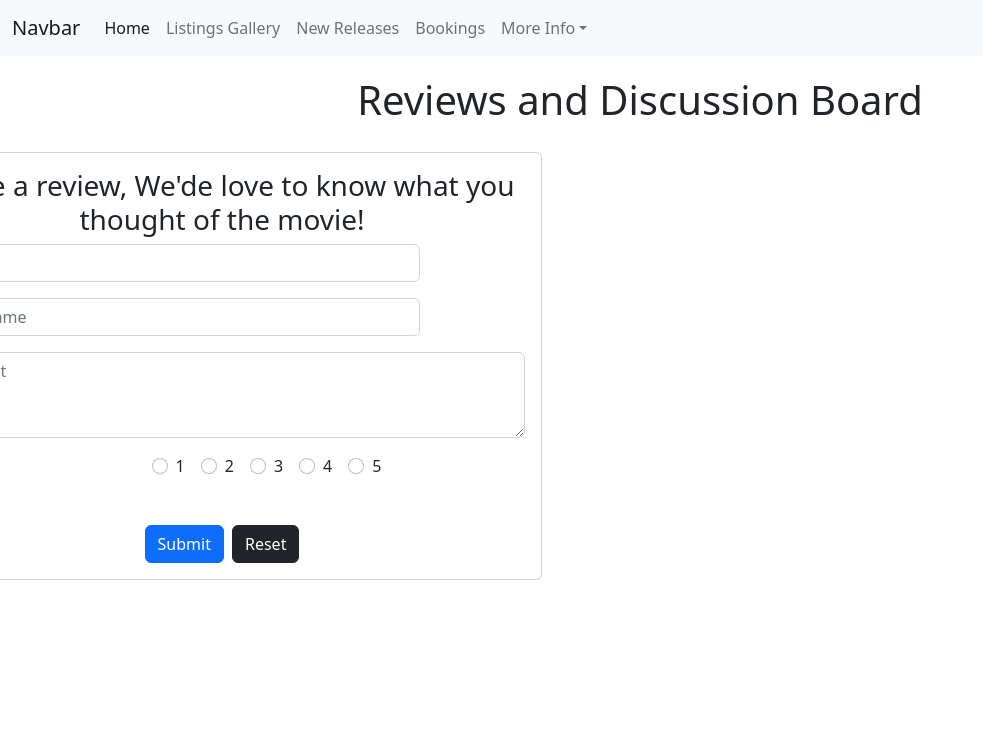
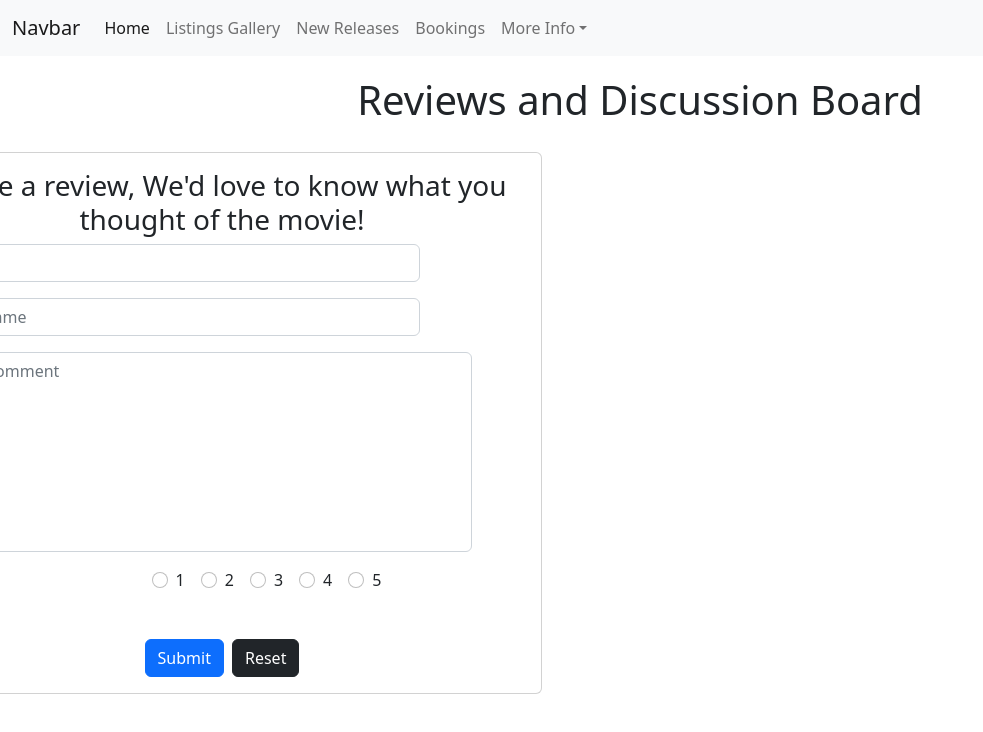
Before and after one commit to QAC-Sierra/QACinemas, a React (Create React App) app in the folder qac-site/: page /discussion-board in a window 1280 px wide. Shown: the top 732 px of the page, without its empty margins (0-983 px from the left). Built offline with nearby package versions, Linux system fonts and the light colour scheme.

Commit message:
QAC-72 #comment fixed minor issues, added minor styling. Double check typos and move styling into CSS file.

```diff
--- a/qac-site/package.json
+++ b/qac-site/package.json
@@ -3,6 +3,7 @@
   "version": "0.1.0",
   "private": true,
   "dependencies": {
+    "@coreui/react": "^4.3.1",
     "@testing-library/jest-dom": "^5.16.4",
     "@testing-library/react": "^13.3.0",
     "@testing-library/user-event": "^13.5.0",
--- a/qac-site/src/components/DiscussionBoard.jsx
+++ b/qac-site/src/components/DiscussionBoard.jsx
@@ -1,5 +1,17 @@
 import React from "react";
-import {CContainer, CFormInput, CForm, CRow, CFormLabel, CCol, CFormCheck, CButton, CFormTextarea,CCard, CCardBody} from "@coreui/react";
+import {
+	CContainer,
+	CFormInput,
+	CForm,
+	CRow,
+	CFormLabel,
+	CCol,
+	CFormCheck,
+	CButton,
+	CFormTextarea,
+	CCard,
+	CCardBody
+} from "@coreui/react";
 import "./styles/DiscussionBoard.css"
 
 
@@ -7,20 +19,20 @@ const DiscussionBoard = () => {
 	return (
 		<CContainer>
 			<h1 id="Title1"> Reviews and Discussion Board</h1>
-		<CCard id="card1" style={{ width: '40rem' }}>
+			<CCard id="card1" style={{width: '40rem'}}>
 				<CCardBody>
-				<h3> Leave a review, We'de love to know what you thought of the movie!</h3>
+					<h3> Leave a review, We'd love to know what you thought of the movie!</h3>
 					<CForm>
 						<CRow className="mb-3">
 							{/* <CFormLabel className="col-sm-2 col-form-label">Name</CFormLabel> */}
-    <CCol sm={10} >
-      <CFormInput Placeholder="Name" id="Name1"/>
+							<CCol sm={10}>
+								<CFormInput placeholder="Name" id="Name1" style={{margin: "auto"}}/>
 							</CCol>
 						</CRow>
 						<CRow className="mb-3">
 							{/* <CFormLabel className="col-sm-2 col-form-label">Movie Name</CFormLabel> */}
-    <CCol sm={10} >
-      <CFormInput Placeholder="Movie Name" id="MovieName1"/>
+							<CCol sm={10}>
+								<CFormInput placeholder="Movie Name" id="MovieName1"/>
 							</CCol>
 						</CRow>
 						{/* <CRow className="mb-3">
@@ -30,22 +42,29 @@ const DiscussionBoard = () => {
 	  </CCol>
   </CRow> */}
 						<CRow className="mb-3">
-  <CForm>
-  <CFormTextarea
-  	Placeholder="Comment"
-    id="Comment"
-    rows="3"
-  ></CFormTextarea>
-</CForm>
+							{/*<CForm>*/}
+							<CFormTextarea placeholder="Comment" id="Comment" rows="3"
+							               style={{
+								               resize: "none",
+								               height: "200px",
+								               width: "500px",
+								               margin: "auto"
+							               }}/>
+							{/*</CForm>*/}
 						</CRow>
 						<fieldset className="row mb-3">
 							<legend className="col-form-label col-sm-2 pt-0">Movie Rating</legend>
-    <CCol sm={10} >
-	<CFormCheck inline type="radio" name="inlineRadioOptions" id="inlineCheckbox1" value="option1" label="1"/>
-<CFormCheck inline type="radio" name="inlineRadioOptions" id="inlineCheckbox2" value="option2" label="2"/>
-<CFormCheck inline type="radio" name="inlineRadioOptions" id="inlineCheckbox3" value="option3" label="3"/>
-<CFormCheck inline type="radio" name="inlineRadioOptions" id="inlineCheckbox3" value="option3" label="4"/>
-<CFormCheck inline type="radio" name="inlineRadioOptions" id="inlineCheckbox3" value="option3" label="5"/>
+							<CCol sm={10}>
+								<CFormCheck inline type="radio" name="inlineRadioOptions" id="inlineCheckbox1"
+								            value="option1" label="1"/>
+								<CFormCheck inline type="radio" name="inlineRadioOptions" id="inlineCheckbox2"
+								            value="option2" label="2"/>
+								<CFormCheck inline type="radio" name="inlineRadioOptions" id="inlineCheckbox3"
+								            value="option3" label="3"/>
+								<CFormCheck inline type="radio" name="inlineRadioOptions" id="inlineCheckbox3"
+								            value="option3" label="4"/>
+								<CFormCheck inline type="radio" name="inlineRadioOptions" id="inlineCheckbox3"
+								            value="option3" label="5"/>
 							</CCol>
 						</fieldset>
 						<div className="d-grid d-md-flex justify-content-md-center">
```
Also changed, not shown: 1 other file (tests, documents, lock files or other folders). Lines whose indentation alone changed are shown as unchanged.
